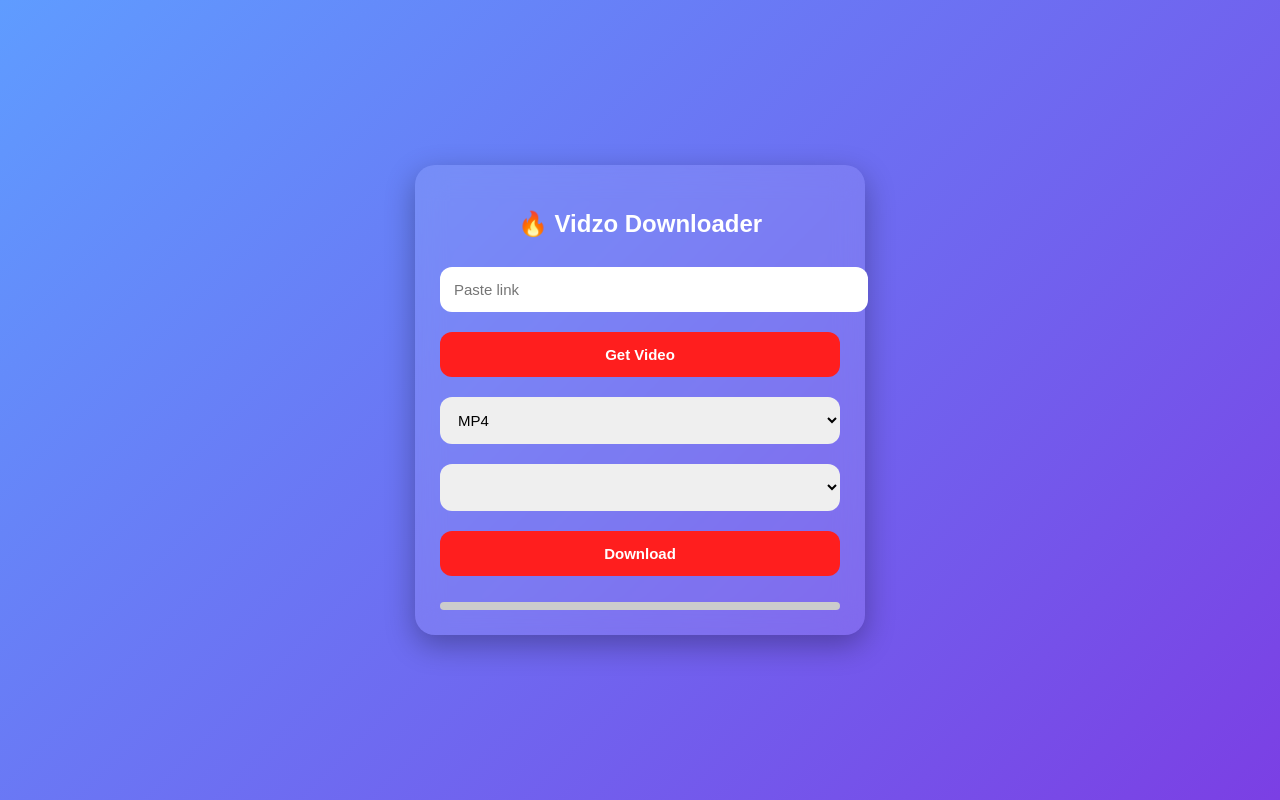
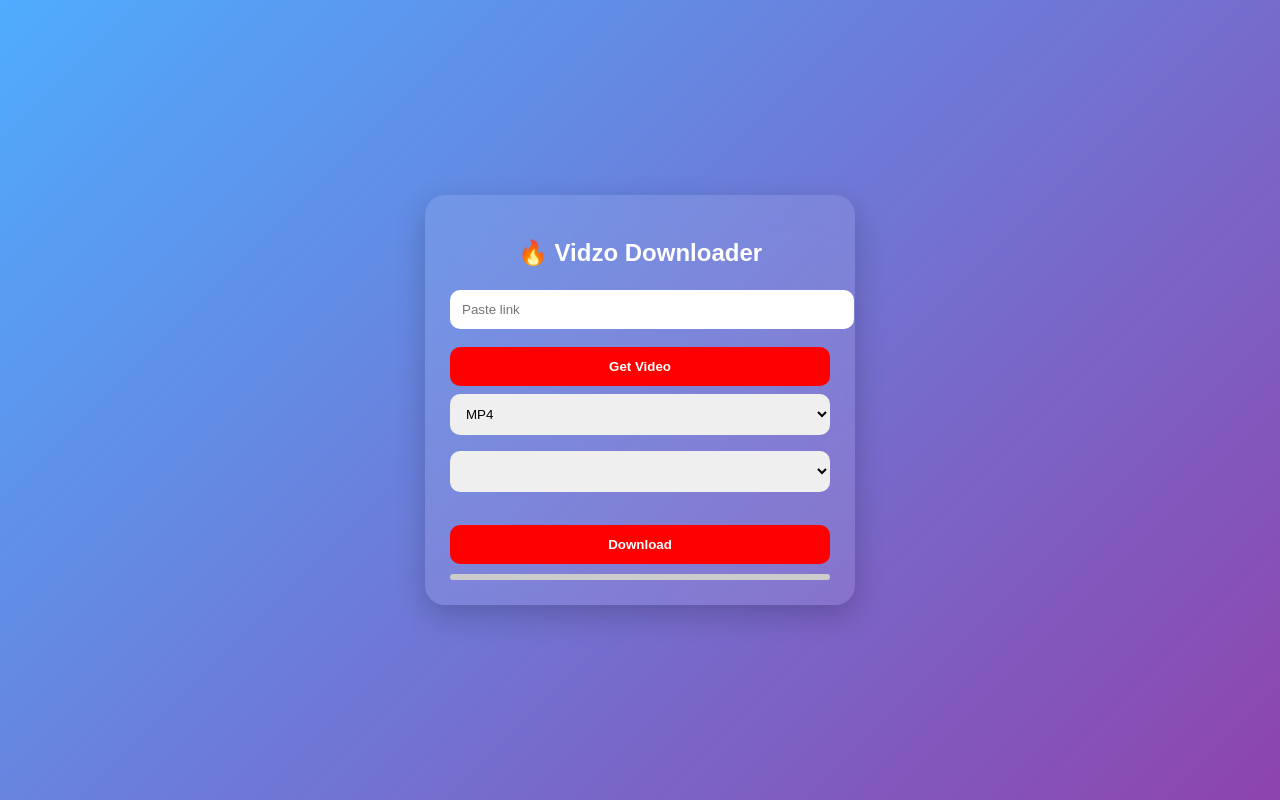
Before and after one commit to viveksingh48162-design/insta-downloader, a Flask app: page / in a window 1280 px wide. Run offline with Flask 3, Linux system fonts and the light colour scheme; lists and menus that the app fills with data are empty.

Commit message:
Update index.html

```diff
--- a/templates/index.html
+++ b/templates/index.html
@@ -1,136 +1,169 @@
 <!DOCTYPE html>
-<html>
+<html lang="en">
 <head>
+<meta charset="UTF-8">
+<meta name="viewport" content="width=device-width, initial-scale=1.0">
 <title>Vidzo Downloader</title>
 
 <style>
 body{
     margin:0;
-    font-family:sans-serif;
-    background: linear-gradient(135deg,#5f9cff,#7b3fe4);
+    font-family:Arial, sans-serif;
+    background:linear-gradient(135deg,#4facfe,#8e44ad);
     display:flex;
     justify-content:center;
     align-items:center;
-    min-height:100vh;
+    height:100vh;
 }
 
-.box{
+/* CARD */
+.container{
     background:rgba(255,255,255,0.1);
     backdrop-filter:blur(15px);
     padding:25px;
     border-radius:20px;
-    width:90%;
-    max-width:400px;
+    width:380px;
     text-align:center;
-    box-shadow:0 10px 30px rgba(0,0,0,0.3);
+    box-shadow:0 10px 30px rgba(0,0,0,0.2);
 }
 
-h2{color:white;}
-
-input,select,button{
-    width:100%;
-    padding:14px;
-    margin:10px 0;
-    border-radius:12px;
-    border:none;
-    font-size:15px;
+/* MOBILE FIX */
+@media(max-width:500px){
+    body{align-items:flex-end;}
+    .container{
+        width:90%;
+        margin-bottom:40px;
+    }
 }
 
+h2{
+    color:white;
+    margin-bottom:15px;
+}
+
+/* INPUT */
+input,select{
+    width:100%;
+    padding:12px;
+    margin:8px 0;
+    border:none;
+    border-radius:10px;
+    outline:none;
+}
+
+/* BUTTON */
 button{
-    background:#ff1e1e;
+    width:100%;
+    padding:12px;
+    margin-top:10px;
+    border:none;
+    border-radius:10px;
+    background:red;
     color:white;
     font-weight:bold;
+    cursor:pointer;
 }
 
-img{
+/* VIDEO PREVIEW */
+.video-box{
+    margin-top:15px;
+    color:white;
+}
+
+.video-box img{
     width:100%;
     border-radius:10px;
-    margin-top:10px;
 }
 
-p{color:white;}
-
+/* PROGRESS */
 .progress{
-    height:8px;
+    height:6px;
     background:#ccc;
     border-radius:10px;
+    margin-top:10px;
     overflow:hidden;
 }
 
 .progress-bar{
     height:100%;
     width:0%;
-    background:#00ff88;
+    background:#00ff99;
 }
 
-/* MOBILE FIX */
-@media(max-width:600px){
-    body{align-items:flex-start;padding-top:40px;}
+/* TIMER */
+.timer{
+    color:white;
+    margin-top:8px;
+    font-size:14px;
 }
 </style>
 </head>
 
 <body>
 
-<div class="box">
+<div class="container">
 
 <h2>🔥 Vidzo Downloader</h2>
 
-<input id="url" placeholder="Paste link">
+<input type="text" id="url" placeholder="Paste link">
 
 <button onclick="getVideo()">Get Video</button>
 
-<select id="type" onchange="toggleQuality()">
-<option value="mp4">MP4</option>
-<option value="mp3">MP3</option>
+<select id="type">
+    <option value="mp4">MP4</option>
+    <option value="mp3">MP3</option>
 </select>
 
 <select id="quality"></select>
 
-<div id="preview"></div>
+<div class="video-box" id="videoBox"></div>
 
-<button onclick="startDownload()">Download</button>
+<button onclick="download()">Download</button>
 
-<p id="timer"></p>
+<div class="timer" id="timer"></div>
 
 <div class="progress">
-<div class="progress-bar" id="bar"></div>
+    <div class="progress-bar" id="bar"></div>
 </div>
 
 </div>
 
 <script>
+let currentPlatform = ""
+let directLink = ""
 
-let platform=""
-
+// 🔥 GET VIDEO INFO
 function getVideo(){
-    let url=document.getElementById("url").value
+    let url = document.getElementById("url").value
 
     fetch("/info",{
         method:"POST",
         headers:{"Content-Type":"application/json"},
         body:JSON.stringify({url})
     })
-    .then(r=>r.json())
+    .then(res=>res.json())
     .then(data=>{
+        if(data.error){
+            alert(data.error)
+            return
+        }
 
-        if(data.error){alert(data.error);return;}
+        currentPlatform = data.platform
+        directLink = data.direct || ""
 
-        platform=data.platform
+        let box = document.getElementById("videoBox")
+        box.innerHTML = `
+            <img src="${data.thumbnail}">
+            <p>${data.title}</p>
+        `
 
-        document.getElementById("preview").innerHTML=
-        `<img src="${data.thumbnail}">
-        <p>${data.title}</p>`
+        let q = document.getElementById("quality")
+        q.innerHTML = ""
 
-        let q=document.getElementById("quality")
-        q.innerHTML=""
-
-        if(platform=="youtube"){
+        // 🎥 YOUTUBE QUALITY
+        if(data.platform==="youtube"){
             data.formats.forEach(f=>{
-                let o=document.createElement("option")
-                o.value=f.format_id
-                o.text=f.quality
-                q.appendChild(o)
+                q.innerHTML += `<option value="${f.format_id}">${f.quality}</option>`
             })
             q.style.display="block"
         }else{
@@ -139,48 +172,53 @@ function getVideo(){
     })
 }
 
-function toggleQuality(){
-    let type=document.getElementById("type").value
-    let q=document.getElementById("quality")
+// 🔥 DOWNLOAD
+function download(){
+    let url = document.getElementById("url").value
+    let type = document.getElementById("type").value
+    let format_id = document.getElementById("quality").value
 
-    if(type=="mp3") q.style.display="none"
-    else if(platform=="youtube") q.style.display="block"
-}
-
-function startDownload(){
-    let t=3
-    let timer=document.getElementById("timer")
-
-    let interval=setInterval(()=>{
-        timer.innerText="Downloading in "+t+" sec..."
-        t--
-        if(t<0){
-            clearInterval(interval)
-            download()
-        }
-    },1000)
-}
-
-function download(){
-    let url=document.getElementById("url").value
-    let type=document.getElementById("type").value
-    let format_id=document.getElementById("quality").value
+    // 🔥 INSTA DIRECT
+    if(directLink){
+        window.open(directLink,"_blank")
+        return
+    }
 
     fetch("/download",{
         method:"POST",
         headers:{"Content-Type":"application/json"},
-        body:JSON.stringify({url,type,format_id})
+        body:JSON.stringify({
+            url,
+            type,
+            format_id
+        })
     })
-    .then(r=>r.json())
+    .then(res=>res.json())
     .then(data=>{
-        if(data.error){alert(data.error);return;}
+        if(data.error){
+            alert(data.error)
+            return
+        }
 
-        document.getElementById("bar").style.width="100%"
+        // 🔥 TIMER EFFECT
+        let sec = 5
+        let timer = document.getElementById("timer")
+        let bar = document.getElementById("bar")
 
-        window.location="/file?id="+data.id
+        let interval = setInterval(()=>{
+            timer.innerText = "Downloading in "+sec+" sec..."
+            bar.style.width = ((5-sec)*20)+"%"
+            sec--
+
+            if(sec<0){
+                clearInterval(interval)
+                window.location = "/file?id="+data.id
+                timer.innerText=""
+                bar.style.width="0%"
+            }
+        },1000)
     })
 }
-
 </script>
 
 </body>
```
